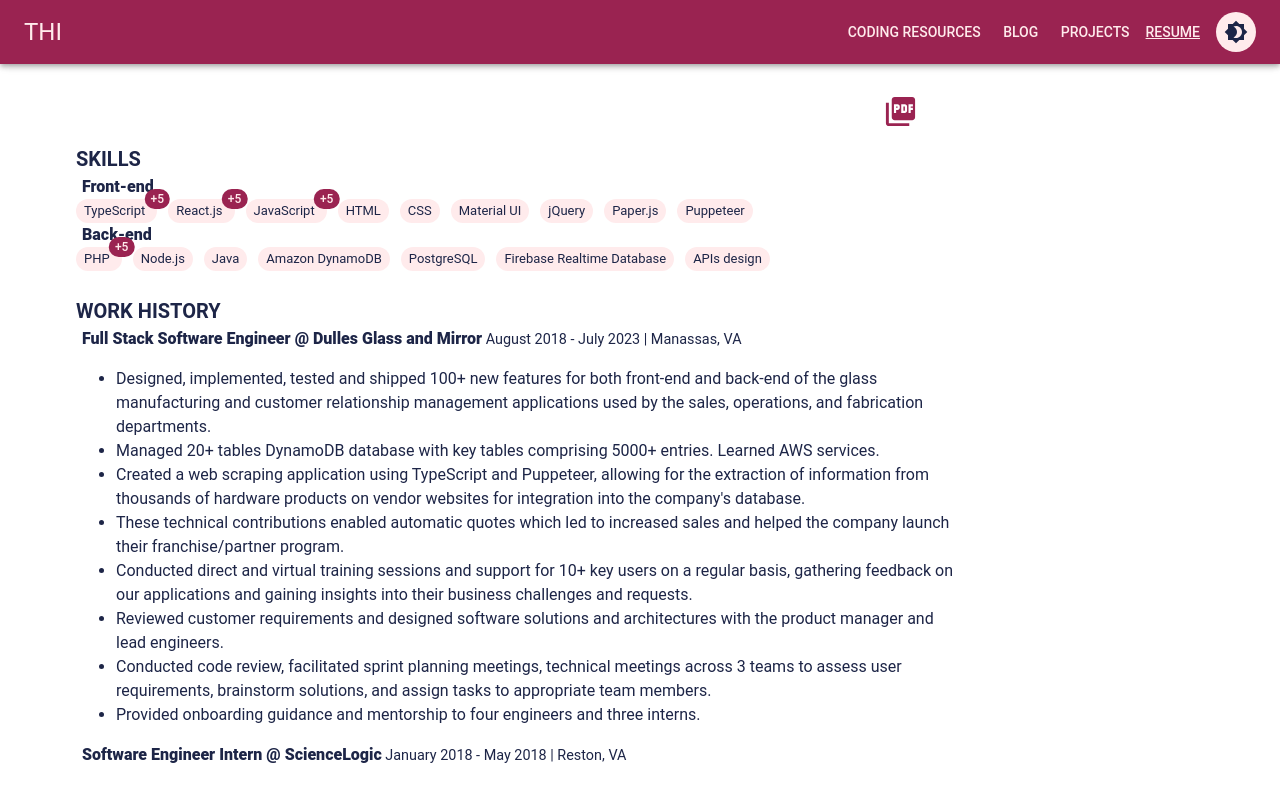
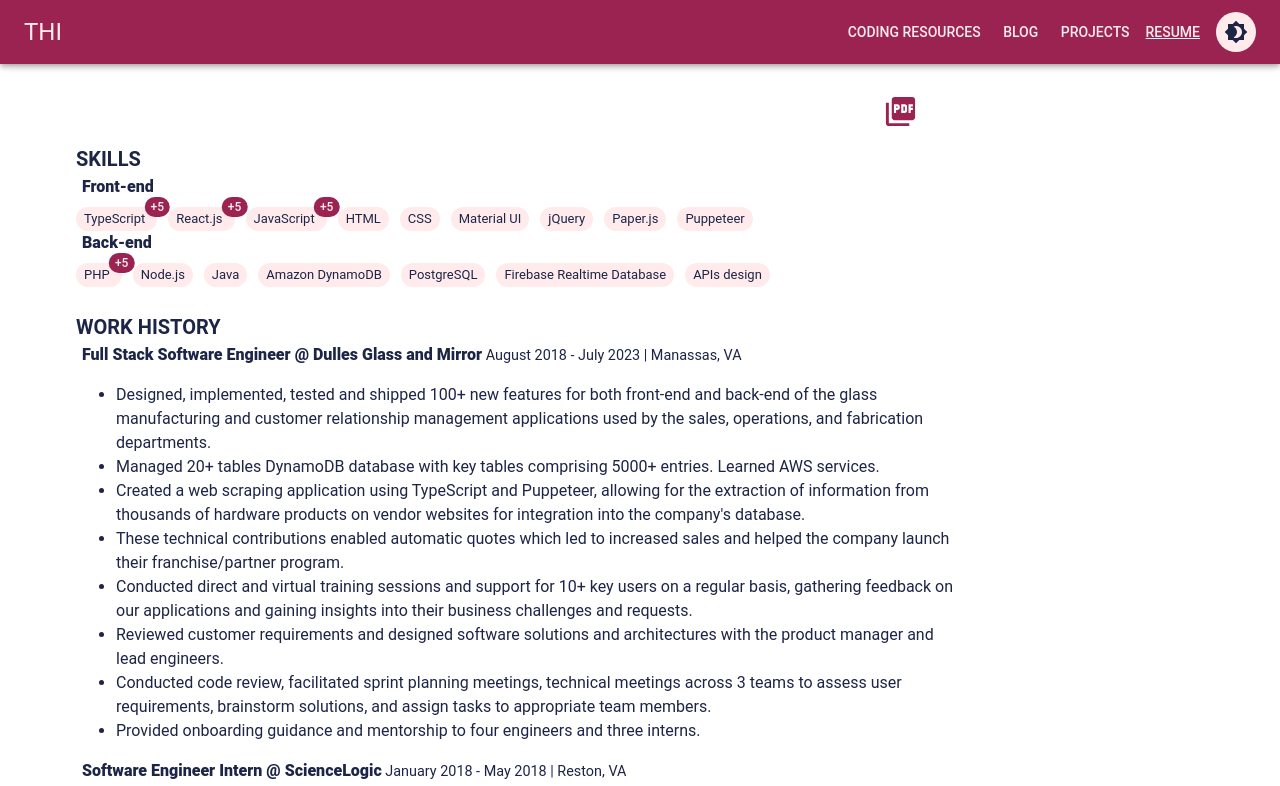
Before and after one commit to justthinguyen/justthinguyen.github.io, a React (Create React App) app: page /resume in a window 1280 px wide. Shown: the top 786 px of the page. Built offline with nearby package versions, Linux system fonts and the light colour scheme.

Commit message:
Add margin top for Skills stack

```diff
--- a/src/pages/ResumePage.tsx
+++ b/src/pages/ResumePage.tsx
@@ -25,7 +25,7 @@
 
     const skillsStack = (skills: string[]) => {
         return (
-            <TextStack direction="row" spacing={1}>
+            <TextStack direction="row" spacing={1} sx={{ mt: 1 }}>
                 {skills.map(s => s.split(',')).map((sYear) => (sYear[1] ? specialSkillChip(sYear[0], sYear[1]) : skillChip(sYear[0])))}
             </TextStack>)
     };
```
